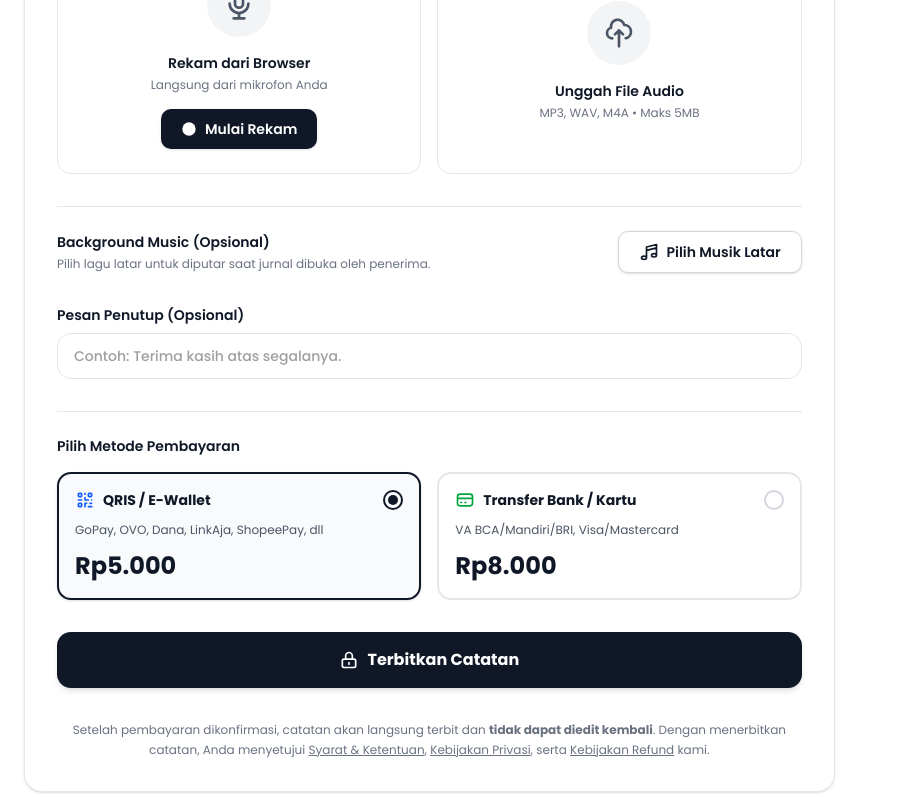
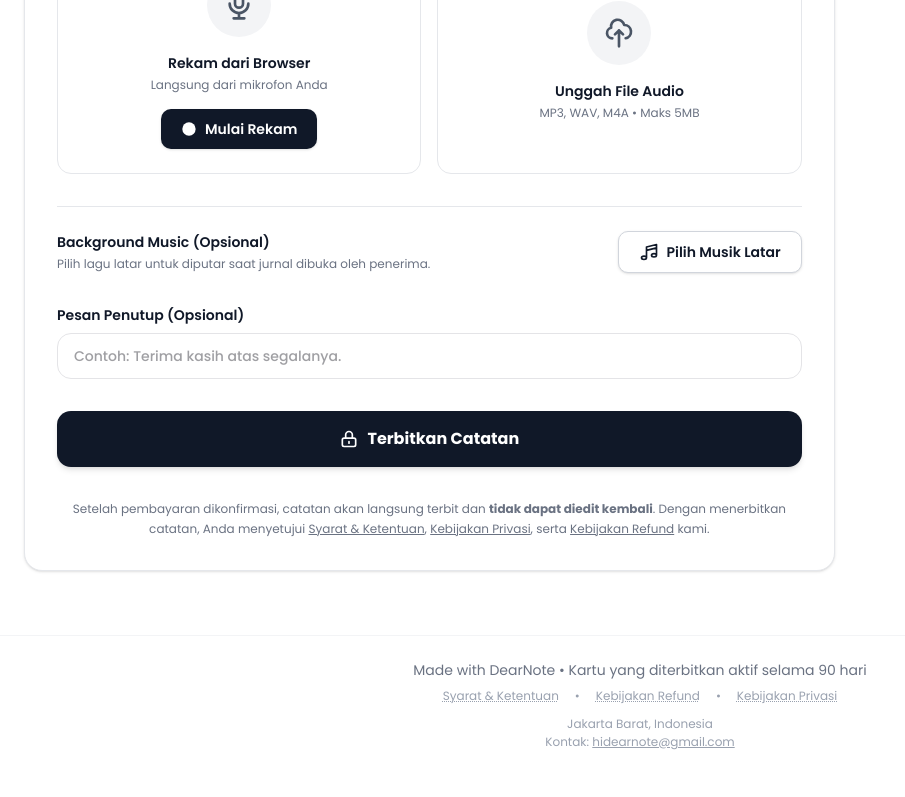
Before and after one commit to Bradleyalexa/dearnote, a Next.js app: page /create in a window 1280 px wide. Shown: the part 1457-2254 px from the top of the page, without its empty margins (0-905 px from the left). After the commit the page ends 2231 px from the top, so only its background shows below. Built offline with nearby package versions, Linux system fonts and the light colour scheme; a web font is replaced by a local one.

Commit message:
fix pricing

```diff
--- a/src/app/page.tsx
+++ b/src/app/page.tsx
@@ -71,7 +71,7 @@ export default function Home() {
               </svg>
             </Link>
             <p className="text-xs text-gray-500 font-medium mt-4">
-              Hanya Rp5.000 per catatan • Selesai dalam 5 menit
+              Hanya Rp8.000 per catatan • Selesai dalam 5 menit
             </p>
           </div>
         </section>
--- a/src/components/builder/CardBuilder.tsx
+++ b/src/components/builder/CardBuilder.tsx
@@ -14,6 +14,8 @@ import TemplatePicker from "./TemplatePicker";
 export default function CardBuilder() {
   const [submitting, setSubmitting] = useState(false);
   const [submitError, setSubmitError] = useState<string | null>(null);
+  const [showPaymentConfirm, setShowPaymentConfirm] = useState(false);
+  const [validatedData, setValidatedData] = useState<CardDraft | null>(null);
 
   const {
     register,
@@ -39,7 +41,6 @@ export default function CardBuilder() {
   });
 
   const formValues = watch();
-  const [paymentGroup, setPaymentGroup] = useState<"qris_ewallet" | "bank_card">("qris_ewallet");
 
   const scrollToPreview = () => {
     if (typeof window !== "undefined" && window.innerWidth < 1024) {
@@ -50,7 +51,13 @@ export default function CardBuilder() {
     }
   };
 
-  const onSubmit = async (data: CardDraft) => {
+  const onSubmit = (data: CardDraft) => {
+    setValidatedData(data);
+    setShowPaymentConfirm(true);
+  };
+
+  const confirmAndPay = async () => {
+    if (!validatedData) return;
     setSubmitting(true);
     setSubmitError(null);
 
@@ -59,8 +66,8 @@ export default function CardBuilder() {
         method: "POST",
         headers: { "Content-Type": "application/json" },
         body: JSON.stringify({
-          paymentGroup,
-          draft: data,
+          paymentGroup: "bank_card", // Force Rp8.000 pricing group
+          draft: validatedData,
         }),
       });
 
@@ -261,62 +268,6 @@ export default function CardBuilder() {
           )}
         </div>
 
-        {/* 9. Payment Method */}
-        <div className="space-y-4 pt-6 border-t border-gray-200">
-          <label className="block text-sm font-semibold text-gray-900">Pilih Metode Pembayaran</label>
-          <div className="grid grid-cols-1 sm:grid-cols-2 gap-4">
-            <div
-              onClick={() => setPaymentGroup("qris_ewallet")}
-              className={`border-2 rounded-xl p-4 cursor-pointer transition-all ${
-                paymentGroup === "qris_ewallet"
-                  ? "border-gray-900 bg-gray-50 shadow-sm"
-                  : "border-gray-200 hover:border-gray-300 hover:bg-gray-50"
-              }`}
-            >
-              <div className="flex items-center justify-between mb-3">
-                <div className="flex items-center gap-2">
-                  <svg className="w-5 h-5 text-blue-600" fill="none" viewBox="0 0 24 24" stroke="currentColor">
-                    <path strokeLinecap="round" strokeLinejoin="round" strokeWidth={2} d="M12 4v1m6 11h2m-6 0h-2v4m0-11v3m0 0h.01M12 12h4.01M16 20h4M4 12h4m12 0h.01M5 8h2a1 1 0 001-1V5a1 1 0 00-1-1H5a1 1 0 00-1 1v2a1 1 0 001 1zm12 0h2a1 1 0 001-1V5a1 1 0 00-1-1h-2a1 1 0 00-1 1v2a1 1 0 001 1zM5 20h2a1 1 0 001-1v-2a1 1 0 00-1-1H5a1 1 0 00-1 1v2a1 1 0 001 1z" />
-                  </svg>
-                  <span className="text-sm font-bold text-gray-900">QRIS / E-Wallet</span>
-                </div>
-                <div className={`w-5 h-5 rounded-full border-2 flex items-center justify-center ${
-                  paymentGroup === "qris_ewallet" ? "border-gray-900" : "border-gray-300"
-                }`}>
-                  {paymentGroup === "qris_ewallet" && <div className="w-2.5 h-2.5 rounded-full bg-gray-900" />}
-                </div>
-              </div>
-              <p className="text-xs text-gray-600 mb-3">GoPay, OVO, Dana, LinkAja, ShopeePay, dll</p>
-              <div className="text-2xl font-bold text-gray-900">Rp5.000</div>
-            </div>
-
-            <div
-              onClick={() => setPaymentGroup("bank_card")}
-              className={`border-2 rounded-xl p-4 cursor-pointer transition-all ${
-                paymentGroup === "bank_card"
-                  ? "border-gray-900 bg-gray-50 shadow-sm"
-                  : "border-gray-200 hover:border-gray-300 hover:bg-gray-50"
-              }`}
-            >
-              <div className="flex items-center justify-between mb-3">
-                <div className="flex items-center gap-2">
-                  <svg className="w-5 h-5 text-green-600" fill="none" viewBox="0 0 24 24" stroke="currentColor">
-                    <path strokeLinecap="round" strokeLinejoin="round" strokeWidth={2} d="M3 10h18M7 15h1m4 0h1m-7 4h12a3 3 0 003-3V8a3 3 0 00-3-3H6a3 3 0 00-3 3v8a3 3 0 003 3z" />
-                  </svg>
-                  <span className="text-sm font-bold text-gray-900">Transfer Bank / Kartu</span>
-                </div>
-                <div className={`w-5 h-5 rounded-full border-2 flex items-center justify-center ${
-                  paymentGroup === "bank_card" ? "border-gray-900" : "border-gray-300"
-                }`}>
-                  {paymentGroup === "bank_card" && <div className="w-2.5 h-2.5 rounded-full bg-gray-900" />}
-                </div>
-              </div>
-              <p className="text-xs text-gray-600 mb-3">VA BCA/Mandiri/BRI, Visa/Mastercard</p>
-              <div className="text-2xl font-bold text-gray-900">Rp8.000</div>
-            </div>
-          </div>
-        </div>
-
         {submitError && (
           <div className="flex items-center gap-2 p-4 bg-red-50 border border-red-200 rounded-lg">
             <svg className="w-5 h-5 text-red-600 flex-shrink-0" fill="none" viewBox="0 0 24 24" stroke="currentColor">
@@ -371,6 +322,83 @@ export default function CardBuilder() {
       <div id="live-preview" className="lg:sticky lg:top-8 w-full">
         <LivePreview draft={formValues} />
       </div>
+
+      {/* Payment Confirmation Modal */}
+      {showPaymentConfirm && (
+        <div className="fixed inset-0 z-50 flex items-center justify-center p-4 sm:p-6 overflow-hidden">
+          {/* Backdrop */}
+          <div
+            className="absolute inset-0 bg-gray-900/60 backdrop-blur-xs transition-opacity duration-300"
+            onClick={() => !submitting && setShowPaymentConfirm(false)}
+          />
+
+          {/* Modal Card */}
+          <div className="relative bg-white w-full max-w-md rounded-2xl shadow-2xl flex flex-col z-10 border border-gray-150 p-6 animate-in fade-in zoom-in-95 duration-200 text-center">
+            {/* Icon */}
+            <div className="mx-auto w-12 h-12 bg-gray-100 rounded-full flex items-center justify-center mb-4 text-gray-900">
+              <svg className="w-6 h-6" fill="none" viewBox="0 0 24 24" stroke="currentColor">
+                <path strokeLinecap="round" strokeLinejoin="round" strokeWidth={2} d="M3 10h18M7 15h1m4 0h1m-7 4h12a3 3 0 003-3V8a3 3 0 00-3-3H6a3 3 0 00-3 3v8a3 3 0 003 3z" />
+              </svg>
+            </div>
+
+            {/* Title */}
+            <h3 className="font-serif text-2xl font-bold text-gray-900 mb-2">
+              Terbitkan Catatan
+            </h3>
+
+            {/* Description */}
+            <p className="text-sm text-gray-600 mb-6 leading-relaxed">
+              Catatan kenangan Anda siap diterbitkan secara online selama 90 hari tanpa iklan.
+            </p>
+
+            {/* Price Card */}
+            <div className="bg-gray-50 border border-gray-150 rounded-xl p-4 mb-6">
+              <span className="text-xs text-gray-500 uppercase font-semibold tracking-wider block mb-1">Total Pembayaran</span>
+              <span className="text-3xl font-serif font-bold text-gray-900">Rp8.000</span>
+              <span className="text-xs text-gray-500 block mt-1">Mendukung semua QRIS, E-wallet, & Transfer Bank</span>
+            </div>
+
+            {submitError && (
+              <div className="mb-4 flex items-center gap-2 p-3 bg-red-50 border border-red-200 rounded-lg text-left">
+                <svg className="w-4 h-4 text-red-600 flex-shrink-0" fill="none" viewBox="0 0 24 24" stroke="currentColor">
+                  <path strokeLinecap="round" strokeLinejoin="round" strokeWidth={2} d="M12 8v4m0 4h.01M21 12a9 9 0 11-18 0 9 9 0 0118 0z" />
+                </svg>
+                <p className="text-xs text-red-800">{submitError}</p>
+              </div>
+            )}
+
+            {/* Actions */}
+            <div className="space-y-3">
+              <button
+                onClick={confirmAndPay}
+                disabled={submitting}
+                className="w-full py-3.5 bg-gray-900 hover:bg-gray-800 disabled:bg-gray-300 disabled:cursor-not-allowed text-white font-bold rounded-xl shadow-md hover:shadow-lg transition-all flex items-center justify-center gap-2 cursor-pointer text-sm"
+              >
+                {submitting ? (
+                  <>
+                    <svg className="w-4 h-4 animate-spin" fill="none" viewBox="0 0 24 24">
+                      <circle className="opacity-25" cx="12" cy="12" r="10" stroke="currentColor" strokeWidth="4"></circle>
+                      <path className="opacity-75" fill="currentColor" d="M4 12a8 8 0 018-8V0C5.373 0 0 5.373 0 12h4zm2 5.291A7.962 7.962 0 014 12H0c0 3.042 1.135 5.824 3 7.938l3-2.647z"></path>
+                    </svg>
+                    Memproses Pembayaran...
+                  </>
+                ) : (
+                  "Lanjutkan Pembayaran"
+                )}
+              </button>
+
+              <button
+                type="button"
+                onClick={() => !submitting && setShowPaymentConfirm(false)}
+                disabled={submitting}
+                className="w-full py-3 bg-white hover:bg-gray-50 text-gray-500 hover:text-gray-700 font-semibold rounded-xl border border-gray-200 transition-all cursor-pointer text-sm"
+              >
+                Batal
+              </button>
+            </div>
+          </div>
+        </div>
+      )}
     </div>
   );
 }
```
Also changed, not shown: llms.txt (added).
